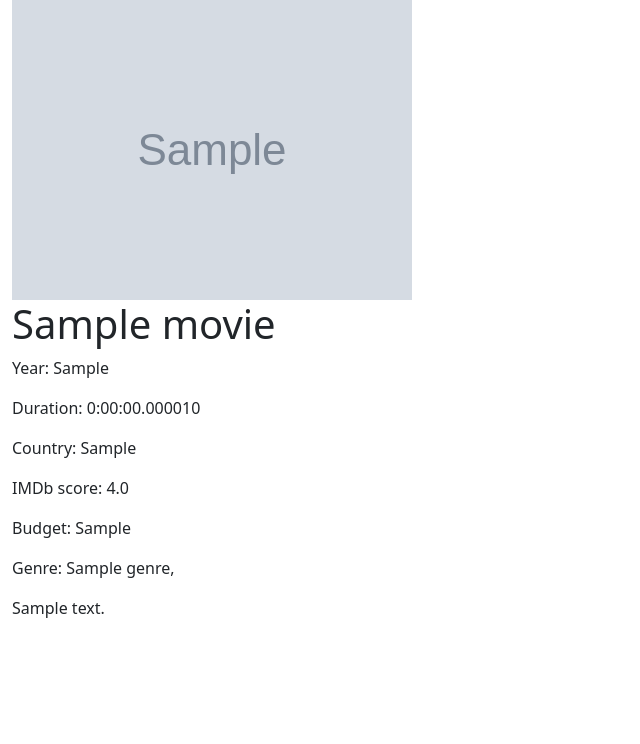
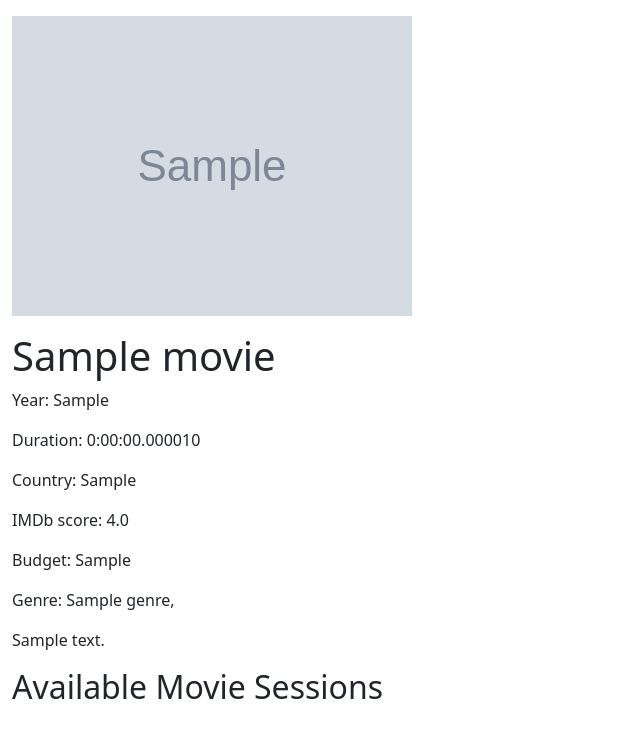
Before and after one commit to chamomil/igi, a Django app: template lab_04/cinema/catalog/templates/catalog/detail.html in a window 1280 px wide. Shown: the part 56-800 px from the top of the page, without its empty margins (0-640 px from the left). Run offline with Django 4.2, Linux system fonts and the light colour scheme; the template is opened without the code that fills it: values that come from a table or form of the project are taken from there, others are empty; tables that the repository leaves empty hold one stand-in row (values such as "Sample post"); grey boxes marked "Sample" are stand-in pictures; data that the repository does not hold is empty.

Commit message:
add sessions to detail page, validation in session model

```diff
--- a/lab_04/cinema/catalog/models.py
+++ b/lab_04/cinema/catalog/models.py
@@ -1,4 +1,5 @@
 from django.db import models
+from django.utils import timezone
 
 
 class Movie(models.Model):
@@ -24,6 +25,9 @@
     bought_tickets = 0
     price_per_ticket = models.FloatField(default=10.0)
 
+    def is_valid(self):
+        return self.date >= timezone.now().date() and self.bought_tickets < self.lounge.capacity
+
     def __str__(self):
         return self.movie.title
 
--- a/lab_04/cinema/catalog/templates/catalog/detail.html
+++ b/lab_04/cinema/catalog/templates/catalog/detail.html
@@ -1,7 +1,9 @@
 {%  extends 'main/base.html' %}
 {% block title %}Home Page{% endblock %}
 {% block content %}
+    <p></p>
     <img src="{{ movie.poster.url }}" alt="poster">
+    <p></p>
     <h1>{{ movie.title }}</h1>
     <p>Year: {{ movie.year_of_production }}</p>
     <p>Duration: {{ movie.duration }}</p>
@@ -10,4 +12,17 @@
     <p>Budget: {{ movie.budget }}</p>
     <p>Genre: {% for ganr in  movie.genre.all %}{{ ganr }}, {% endfor %}</p>
     <p>{{ movie.description }}</p>
+    <p></p>
+    <h2>Available Movie Sessions</h2>
+    {% for session in movie.moviesession_set.all %}
+        <hr/>
+        {% if session.is_valid %}
+            <p>{{ session.date }}</p>
+            <p>Lounge {{ session.lounge }}</p>
+            <p>Time the movie starts: {{ session.time_begin }}</p>
+            <p>Price {{ session.price_per_ticket }}</p>
+            <button>Buy a ticket</button>
+        {% endif %}
+    {% endfor %}
+    <p></p>
 {% endblock %}
--- a/lab_04/cinema/catalog/templates/catalog/index.html
+++ b/lab_04/cinema/catalog/templates/catalog/index.html
@@ -1,6 +1,9 @@
 {%  extends 'main/base.html' %}
 {% block title %}Home Page{% endblock %}
 {% block content %}
+    <p></p>
+    <h1>Movies</h1>
+    <p></p>
     {% if movies_list %}
             <ul>
             {% for movie in movies_list %}
--- a/lab_04/cinema/catalog/templates/main/base.html
+++ b/lab_04/cinema/catalog/templates/main/base.html
@@ -20,9 +20,16 @@
             </div>
             <div>
                 <ul class="navbar-nav">
-                    <li class="nav-item">
-                        <a class="nav-link" href="/login">Login</a>
-                    </li>
+                    {% if user.is_authenticated %}
+                        <span class="navbar-text">Logged in as {{ user.username }} |</span>
+                        <li class="nav-item">
+                            <a class="nav-link" href="/logout">Logout</a>
+                        </li>
+                    {% else %}
+                        <li class="nav-item">
+                            <a class="nav-link" href="/login">Login</a>
+                        </li>
+                    {% endif %}
                 </ul>
             </div>
         </div>
```
Also changed, not shown: lab_04/cinema/catalog/views.py (+5 -2 lines).
